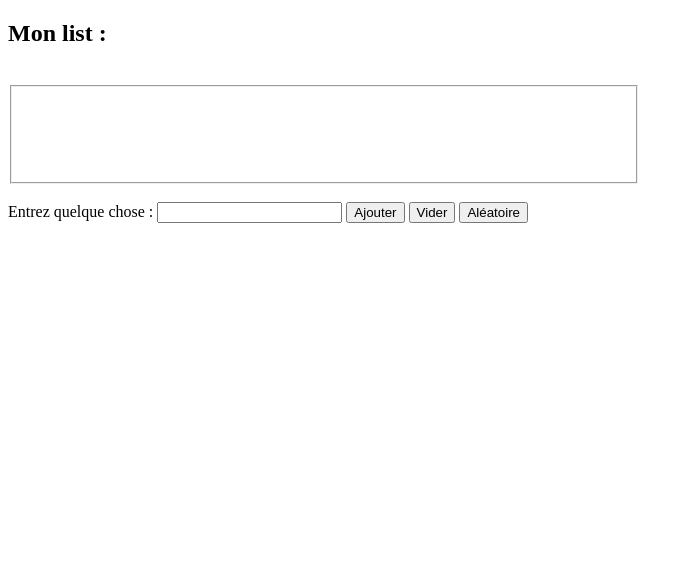
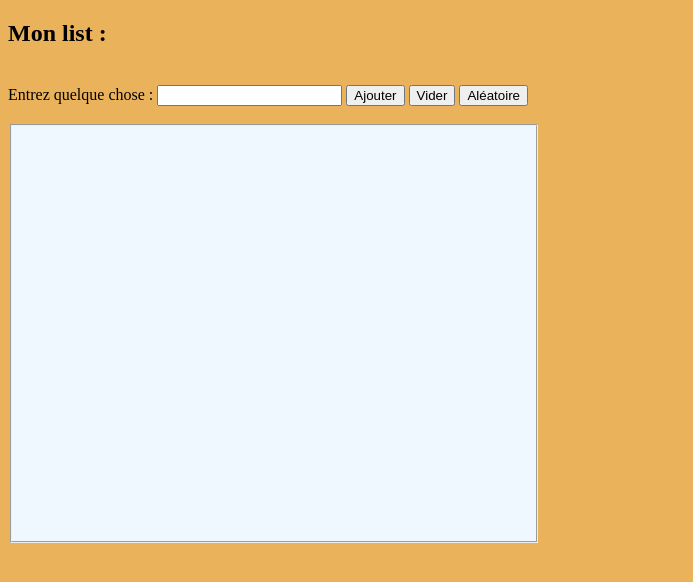
Before and after one commit to selmabou/mini-projet-JS, a plain HTML site: page index.html in a window 1280 px wide. Shown: the whole page, without its empty margins (0-693 px from the left). Drawn offline with Linux system fonts and the light colour scheme.

Commit message:
background color

```diff
--- a/index.html
+++ b/index.html
@@ -4,16 +4,16 @@
   <meta charset="UTF-8">
   <meta name="viewport" content="width=device-width, initial-scale=1.0">
   <title>JavaScript</title>
+
+  <style>
+    body{
+      background-color: rgb(235, 178, 92);
+    }
+  </style>
 </head>
 <body>
 
   <h2>Mon list :</h2>
-
-  <br>
-
-  <div>
-    <fieldset style="height: 80px; width: 600px;"> <p id="resultat"></p></fieldset>
-  </div>
 
   <br>
 
@@ -23,6 +23,14 @@
   <button onclick="Vider()">Vider</button>
   <button onclick="random()">Aléatoire</button>
 
+  <br><br>
+
+  <div>
+    <fieldset style="height: 400px; width: 500px; background-color: aliceblue;"> <p id="resultat"></p></fieldset>
+  </div>
+
+
+
 
 
   <script src="app.js"></script>
```
